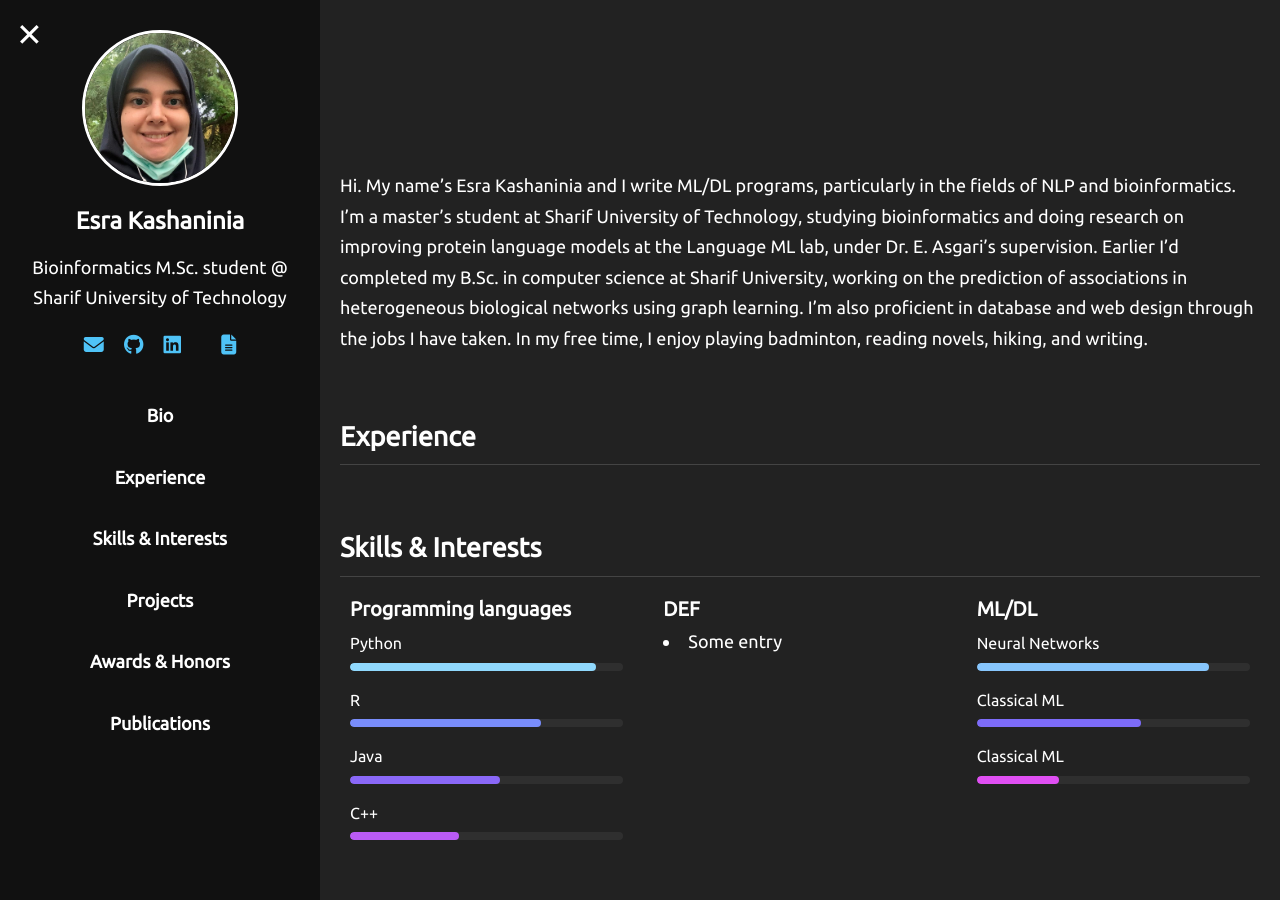
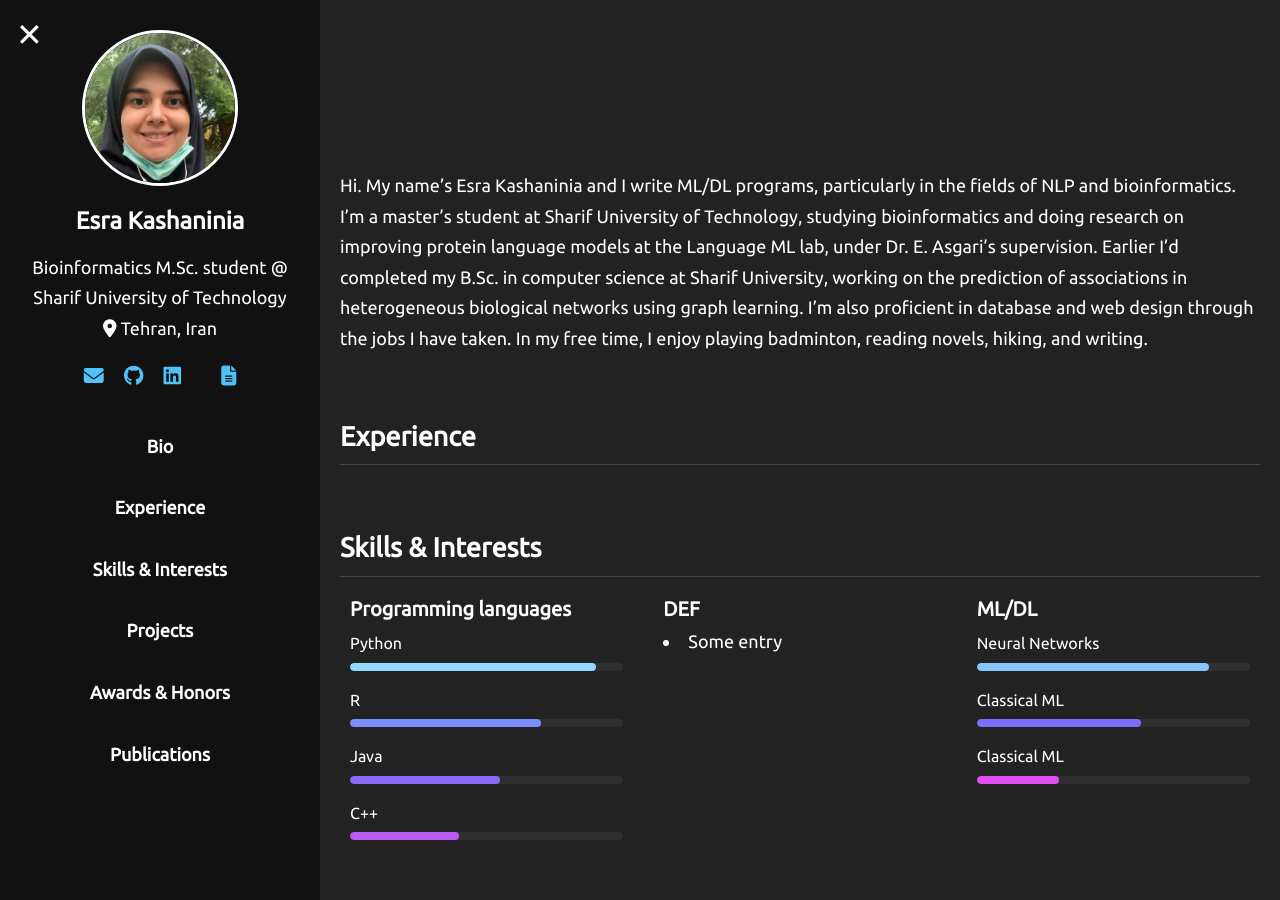
Before and after one commit to Esra-K/Esra-K.github.io, a Jekyll site: the page built from index.md, in a window 1280 px wide and 900 px high. Built offline with Jekyll 4.4.1, drawn with Linux system fonts in a browser that asks for light colours; a style sheet for code colours, icons or effects is not loaded.

Commit message:
Add location

```diff
--- a/_includes/sidebar.html
+++ b/_includes/sidebar.html
@@ -2,6 +2,8 @@
 <div class="info">
   <h2>Esra Kashaninia</h2>
   <p>Bioinformatics M.Sc. student @ Sharif University of Technology</p>
+  <!-- ✅ New location block -->
+  <div class="location"><i class="fa fa-map-marker-alt"></i> Tehran, Iran</div>
   <div class="social-icons">
     <a
       href="mailto:esra.kashaninia@ce.sharif.edu"
```
